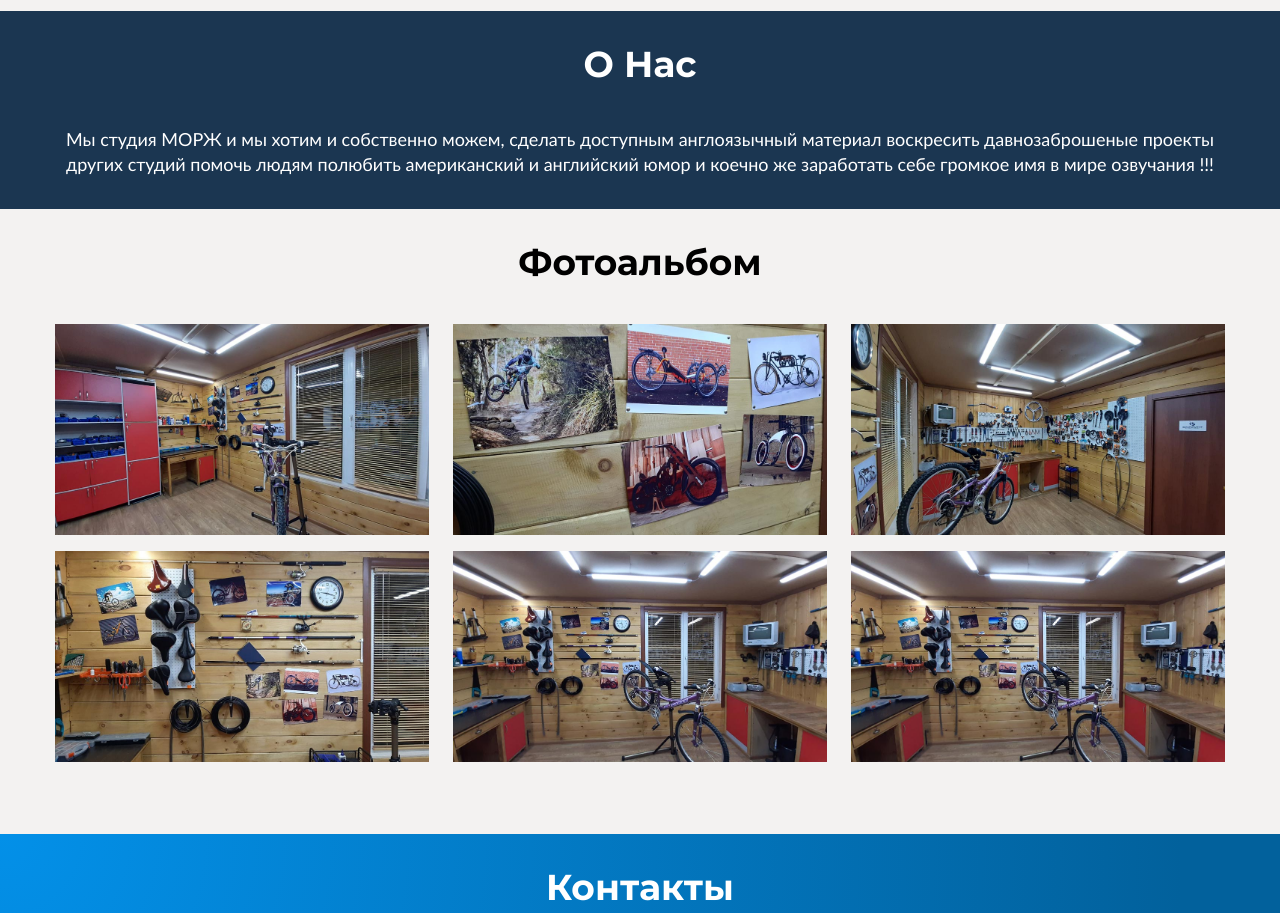
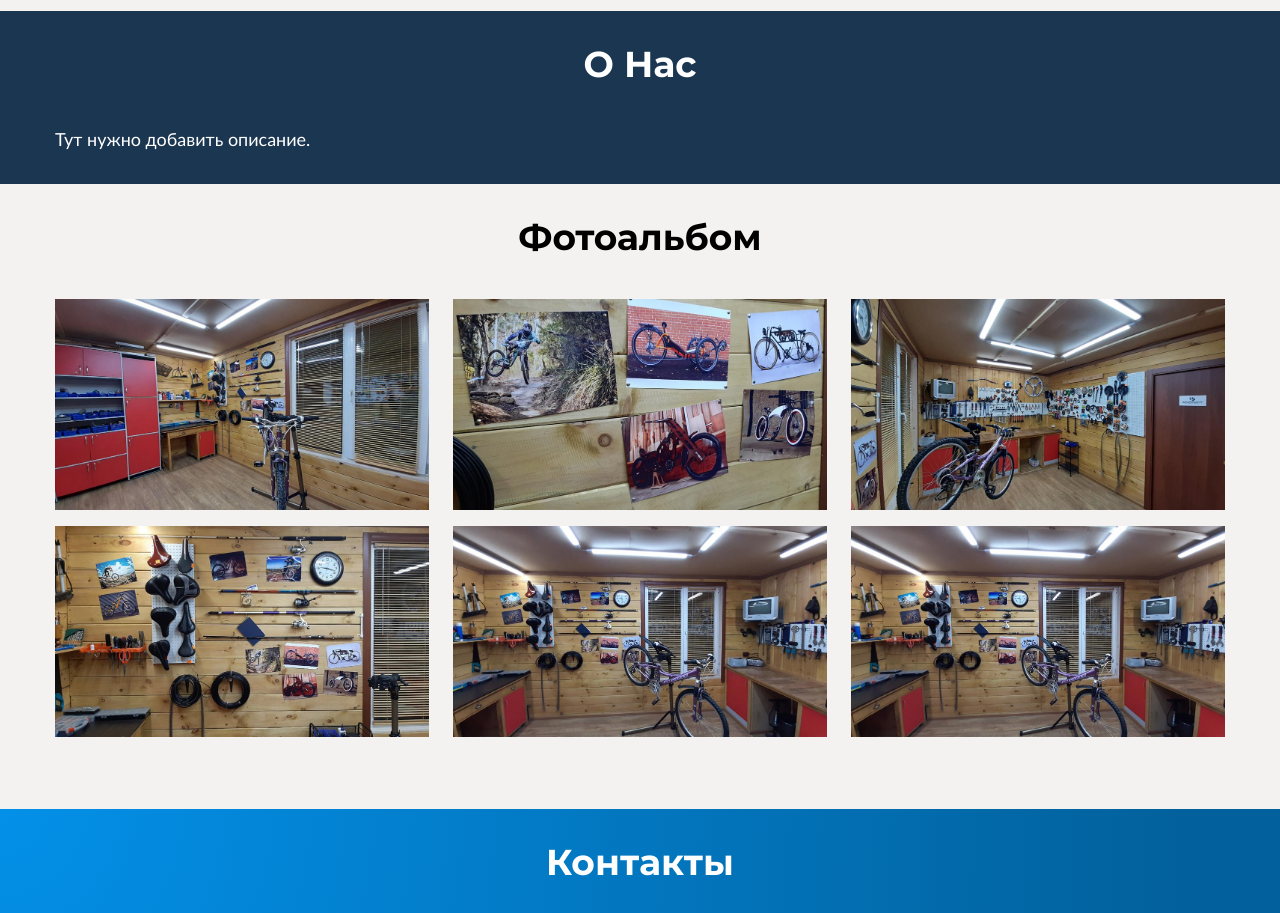
Before and after one commit to cyberpunk3351/bicycle-repair19, a plain HTML site: page index.html in a window 1280 px wide. Shown: the part 1180-2093 px from the top of the page. Drawn offline with nearby package versions, Linux system fonts and the light colour scheme.

Commit message:
add gitignore, edit index.html

```diff
--- a/index.html
+++ b/index.html
@@ -74,12 +74,7 @@
             <div class="about--box">
               <h2>О Нас</h2>
               <div class="about--block">
-                <p>
-                  Мы студия МОРЖ и мы хотим и собственно можем, сделать доступным англоязычный материал
-                  воскресить давнозаброшеные проекты других студий
-                  помочь людям полюбить американский и английский юмор
-                  и коечно же заработать себе громкое имя в мире озвучания !!!
-                </p>
+                <p>Тут нужно добавить описание.</p>
               </div>
             </div>
           </div>
```
Also changed, not shown: 1 other file.
